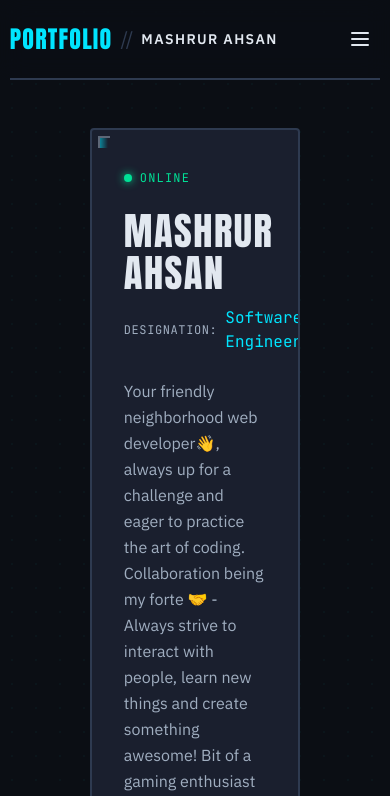
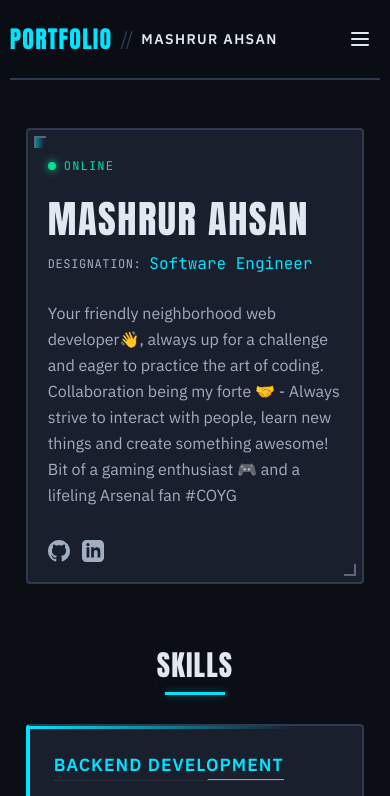
Before and after one commit to GoonerMAK/MyPortfolio-vite, a React (Vite) app: page / in a window 390 px wide. Shown: the top 796 px of the page. Built offline with nearby package versions, Linux system fonts and the light colour scheme.

Commit message:
feat: improve layout and spacing in About and Experience components for better mobile view (#9)

```diff
--- a/src/components/About/About.tsx
+++ b/src/components/About/About.tsx
@@ -5,8 +5,8 @@ export function About() {
   const { name, role, description, resume, social } = about
 
   return (
-    <section id="about" className="mt-12 px-20">
-      <div className="panel panel-hud p-8 md:p-10 relative overflow-hidden">
+    <section id="about" className="mt-12 px-4 sm:px-8 lg:px-20">
+      <div className="panel panel-hud p-5 sm:p-8 md:p-10 relative overflow-hidden">
         {/* Border trace animation using SVG for smooth cornering with long trails */}
         <svg className="about-trace-svg">
           <rect
@@ -58,7 +58,7 @@ export function About() {
 
           {role && (
             <m.div
-              className="mt-3 flex items-center gap-2"
+              className="mt-3 flex items-center gap-2 flex-wrap"
               initial={{ opacity: 0, y: 15 }}
               animate={{ opacity: 1, y: 0 }}
               transition={{ duration: 0.6, delay: 0.1, ease: [0.215, 0.61, 0.355, 1] }}
--- a/src/components/Experience/Experience.tsx
+++ b/src/components/Experience/Experience.tsx
@@ -54,7 +54,7 @@ export function Experience() {
           // off-card DeepDiveZone must be a sibling here, not a child of the card.
           <div key={company.name} className="relative">
           <m.div
-            className="panel p-6"
+            className="panel p-4 sm:p-6"
             initial={{ opacity: 0, y: 20 }}
             whileInView={{ opacity: 1, y: 0 }}
             viewport={{ once: true }}
@@ -84,7 +84,7 @@ export function Experience() {
             </div>
 
             {/* Roles Timeline */}
-            <div className="relative ml-5 pl-5 border-l-2 border-[var(--clr-border)] group/timeline">
+            <div className="relative ml-3 pl-4 sm:ml-5 sm:pl-5 border-l-2 border-[var(--clr-border)] group/timeline">
               {/* Timeline Sweep Animation */}
               <svg className="timeline-trace-svg">
                 <line
@@ -118,7 +118,7 @@ export function Experience() {
                     {role.achievements.map((achievement, i) => (
                       <li
                         key={i}
-                        className="text-base text-[var(--clr-fg)] leading-relaxed pl-3 relative before:content-['▹'] before:absolute before:left-0 before:text-[var(--clr-primary)] before:text-sm transition-all duration-500 border border-transparent hover:border-[var(--clr-primary)] hover:bg-[var(--clr-bg-alt)] hover:scale-[1.03] hover:shadow-sm rounded-sm px-4 py-2 -ml-4"
+                        className="text-sm sm:text-base text-[var(--clr-fg)] leading-relaxed pl-3 relative before:content-['▹'] before:absolute before:left-0 before:text-[var(--clr-primary)] before:text-sm transition-all duration-500 border border-transparent hover:border-[var(--clr-primary)] hover:bg-[var(--clr-bg-alt)] sm:hover:scale-[1.03] hover:shadow-sm rounded-sm px-2 py-2 -ml-2 sm:px-4 sm:-ml-4"
                       >
                         <HighlightedText
                           text={achievement}
```
